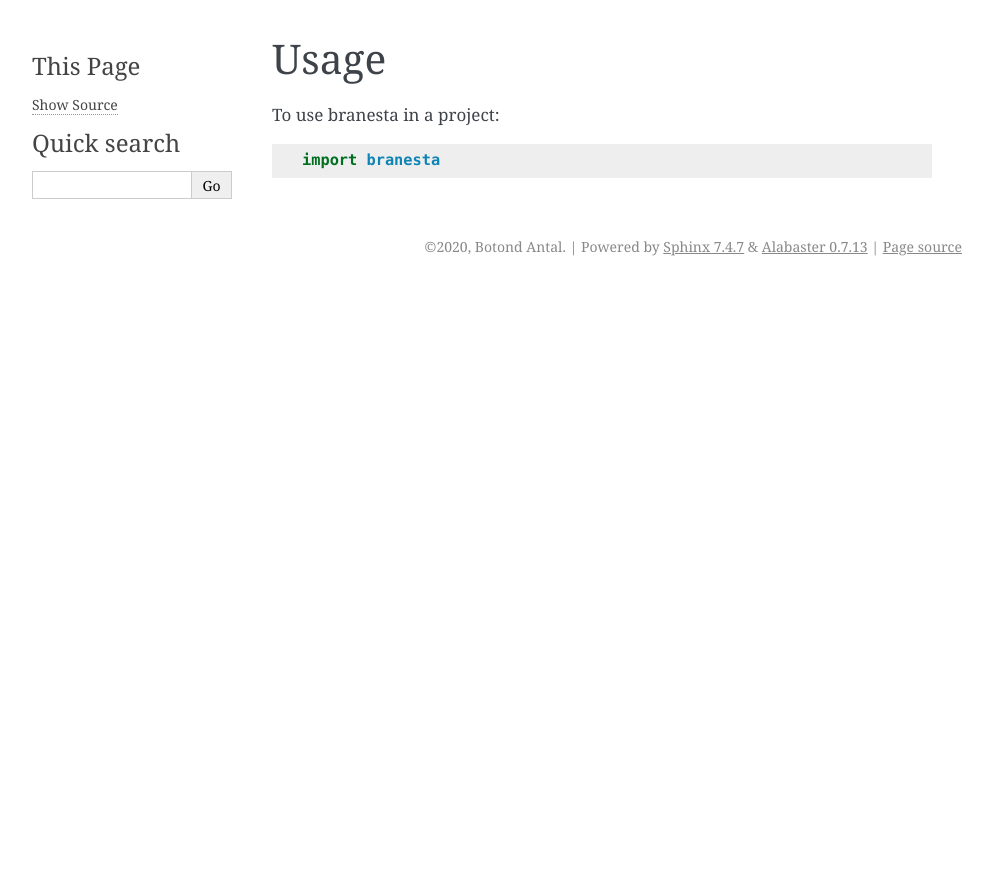
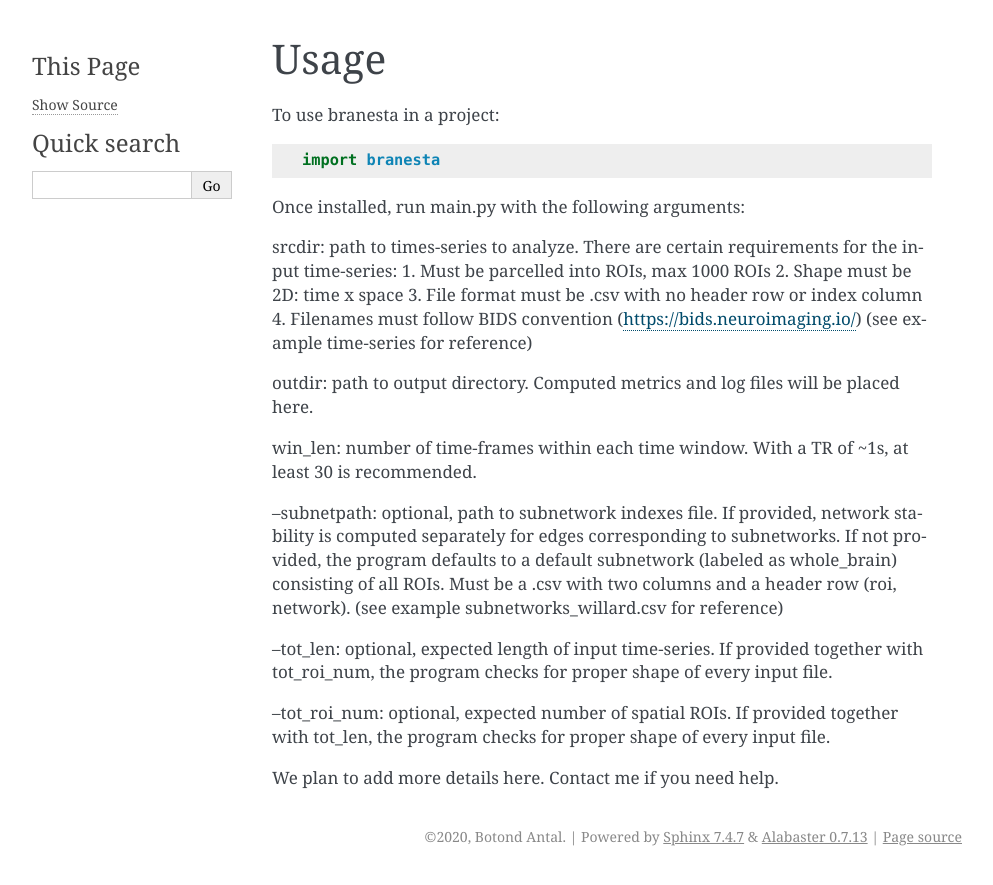
Before and after one commit to bbantal/branesta, a Sphinx documentation site: the page built from docs/usage.rst, in a window 1280 px wide. Shown: the top 885 px of the page, without its empty margins (148-1141 px from the left). Built offline with Sphinx 7.4.7, drawn with Linux system fonts in a browser that asks for light colours; pages that are not in the unit, such as notebooks, are missing from menus.

Commit message:
added to docs

```diff
--- a/docs/usage.rst
+++ b/docs/usage.rst
@@ -5,3 +5,25 @@ Usage
 To use branesta in a project::
 
     import branesta
+
+Once installed, run main.py with the following arguments:
+
+srcdir: path to times-series to analyze. There are certain requirements for the input time-series:
+1. Must be parcelled into ROIs, max 1000 ROIs
+2. Shape must be 2D: time x space
+3. File format must be .csv with no header row or index column
+4. Filenames must follow BIDS convention (https://bids.neuroimaging.io/)
+(see example time-series for reference)
+
+outdir: path to output directory. Computed metrics and log files will be placed here.
+
+win_len: number of time-frames within each time window. With a TR of ~1s, at least 30 is recommended.
+
+--subnetpath: optional, path to subnetwork indexes file. If provided, network stability is computed separately for edges corresponding to subnetworks. If not provided, the program defaults to a default subnetwork (labeled as whole_brain) consisting of all ROIs. Must be a .csv with two columns and a header row (roi, network).
+(see example subnetworks_willard.csv for reference)
+
+--tot_len: optional, expected length of input time-series. If provided together with tot_roi_num, the program checks for proper shape of every input file.
+
+--tot_roi_num: optional, expected number of spatial ROIs. If provided together with tot_len, the program checks for proper shape of every input file.
+
+We plan to add more details here. Contact me if you need help.
```
